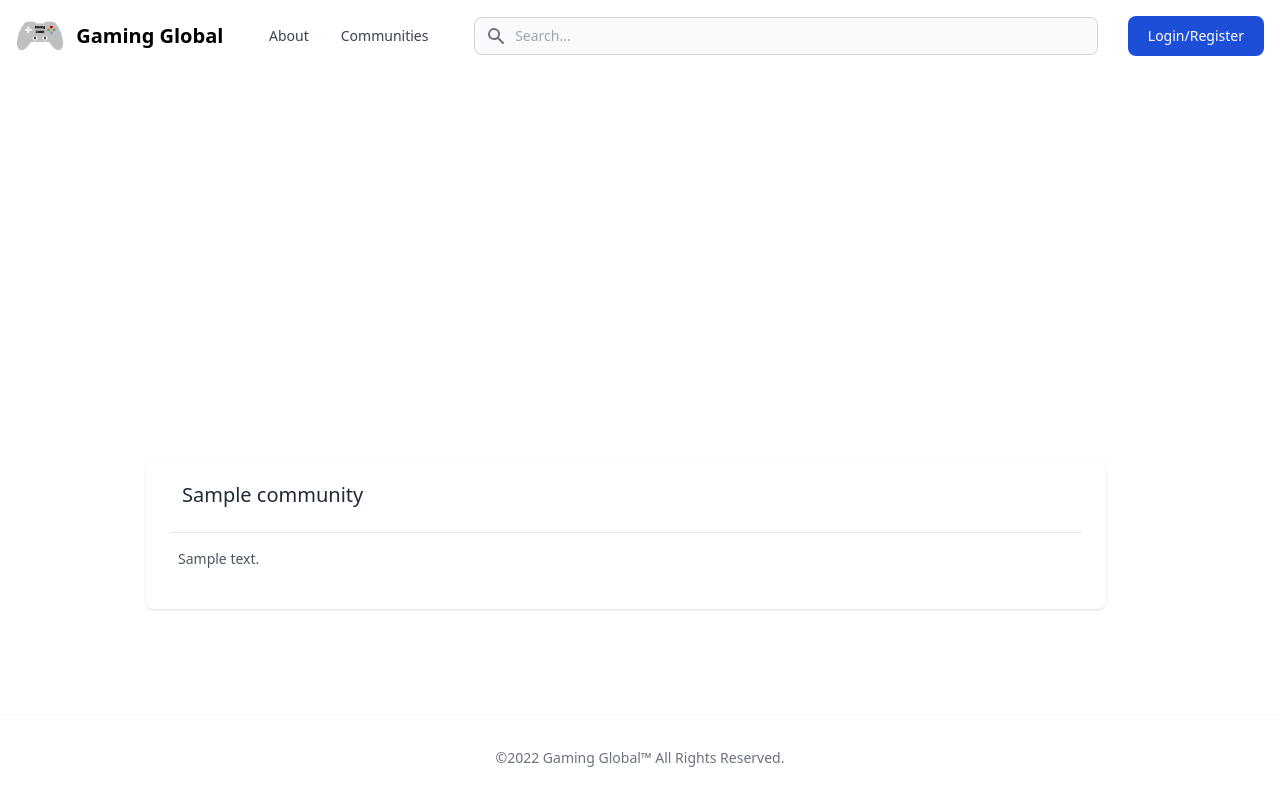
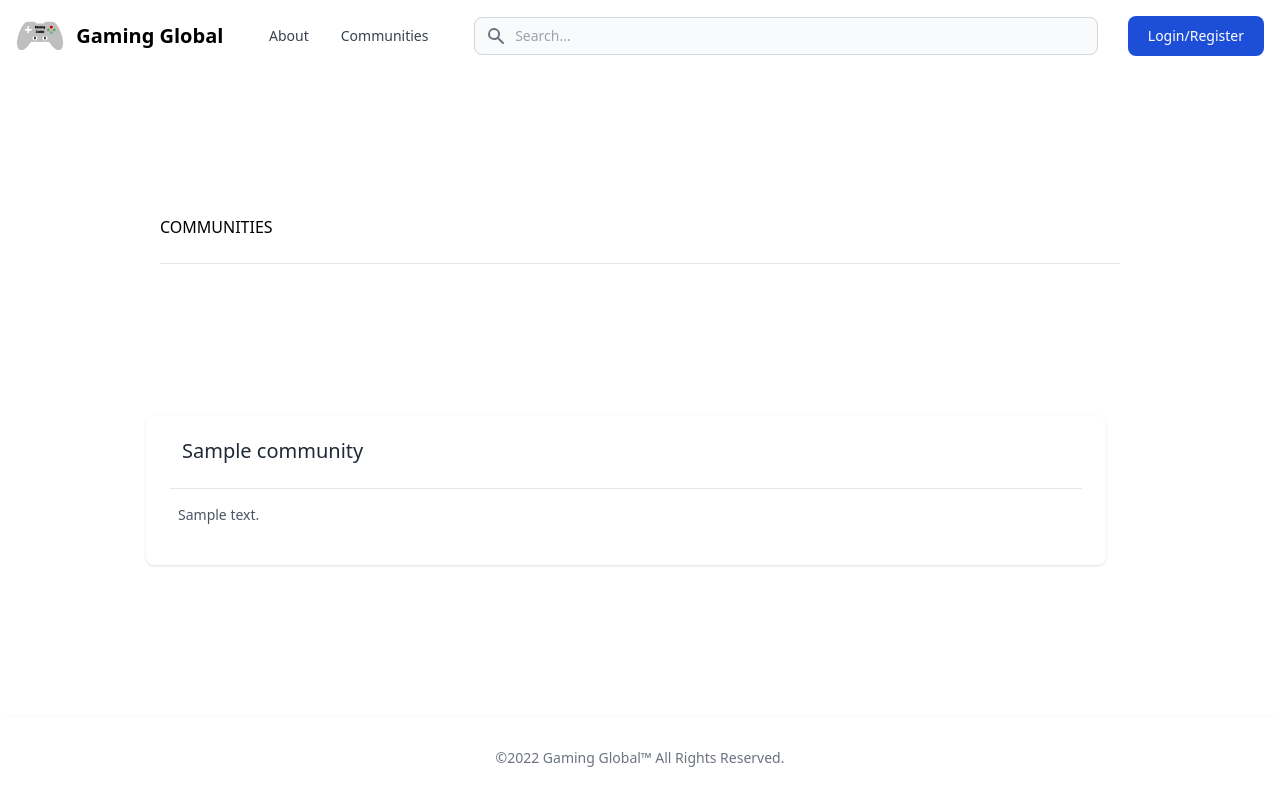
Before and after one commit to JuanPablo2655/3155_Final, a Flask app: page /communities in a window 1280 px wide. Run offline with Flask 3, Linux system fonts and the light colour scheme; tables that the repository leaves empty hold one stand-in row (values such as "Sample post"); parts of the project's set-up code (start-up, migrations or seed data) failed here and were passed over; some libraries are stand-ins or nearby versions.

Commit message:
Added more front-end stuff

```diff
--- a/templates/_base.html
+++ b/templates/_base.html
@@ -133,11 +133,10 @@
 		</nav>
 	</header>
 
-	<body>
+	<body class="h-screen">
 		{% with messages = get_flashed_messages(with_categories=true) %} {% if messages%} {% for message in messages%}
 		{% endfor %} {% endif %} {% endwith %} {% block body %} {% endblock %}
 	</body>
-
 	<!-- FOOTER AREA -->
 	<footer class="p-4 bg-white shadow md:px-6 md:py-8 dark:bg-gray-900">
 		<span class="block text-sm text-gray-500 sm:text-center dark:text-gray-400">©<a href="https://flowbite.com/"
--- a/templates/communities.html
+++ b/templates/communities.html
@@ -1,25 +1,41 @@
 {% extends '_base.html' %} {% block title %}Communities{% endblock %}Communities{% block body %}
-<h1 class="text-white text-5xl">Here is the Communities page. Look around or or create your own!</h1>
-<!--Create communities -->
-{% if session %}
-<a class="flex items-center text-white bg-blue-700 hover:bg-blue-800 focus:ring-4 focus:outline-none focus:ring-blue-300 font-medium rounded-lg text-sm px-5 py-2.5 text-center mr-3 md:mr-0 dark:focus:ring-blue-800 dark:bg-violet-400 dark:text-gray-900 dark:hover:bg-violet-500 w-56"
-  href="/community/form">Create your own one here!</a>
-{% endif %}
+<div class="flex justify-center">
+  <div class="flex justify-between w-3/4 border-b border-gray-200 dark:border-gray-700 pb-6 pt-6">
+    <h1>COMMUNITIES</h1>
 
-<h2 class="text-white text-3xl">Communities:</h2>
+    <!--Create communities -->
+    {% if session %}
+    <a class="flex items-center gap-x-2 justify-between text-white bg-blue-700 hover:bg-blue-800 focus:ring-4 focus:outline-none focus:ring-blue-300 font-medium rounded-lg text-sm px-5 py-2.5 text-center mr-3 md:mr-0 dark:focus:ring-blue-800 dark:bg-violet-400 dark:text-gray-900 dark:hover:bg-violet-500"
+      href="/community/form">CREATE COMMUNITY
+      <svg xmlns="http://www.w3.org/2000/svg" width="16" height="16" fill="currentColor" class="bi bi-plus-circle"
+        viewBox="0 0 16 16">
+        <path d="M8 15A7 7 0 1 1 8 1a7 7 0 0 1 0 14zm0 1A8 8 0 1 0 8 0a8 8 0 0 0 0 16z" />
+        <path
+          d="M8 4a.5.5 0 0 1 .5.5v3h3a.5.5 0 0 1 0 1h-3v3a.5.5 0 0 1-1 0v-3h-3a.5.5 0 0 1 0-1h3v-3A.5.5 0 0 1 8 4z" />
+      </svg></a>
+    {% endif %}
+  </div>
+</div>
+
 {% for community in communities %}
-<div aria-label="group of cards" tabindex="0" class="py-8 w-full">
+<!-- DISPLAYS GROUP OF CARD (COMMUNITIES )-->
+<div aria-label="group of cards" class="py-8 w-full dark:bg-gray-900">
   <div class="md:flex items-center justify-center w-full">
-    <div tabindex="0" aria-label="card 1"
-      class="slide-right focus:outline-none md:w-3/4 md:mr-7 lg:mb-0 mb-7 bg-white dark:bg-gray-800  p-6 shadow rounded-lg">
+    <div aria-label="card 1"
+      class="slide-right focus:outline-none md:w-3/4 md:mr-7 lg:mb-0 mb-7 bg-white dark:bg-gray-800 p-6 shadow rounded-lg">
       <div class="flex items-center border-b border-gray-200 dark:border-gray-700  pb-6">
+
+        <!-- TOP ROW  -->
         <div class="flex items-start justify-between w-full">
           <div class="pl-3 w-full">
             <a href="{{ url_for('community.community', name=community.community_name)}}" tabindex="0"
               class="focus:outline-none text-xl font-medium leading-5 text-gray-800 dark:text-white ">
               {{ community.community_name }}</a>
           </div>
-          <a href="{{ url_for('community.community', name=community.community_name)}}" role="img" aria-label="bookmark">
+
+          <!-- DARK HIDDEN HIDES THE CORESSPONDING SVG -->
+          <a class="dark: hidden" href="{{ url_for('community.community', name=community.community_name)}}" role="img"
+            aria-label="bookmark">MONKEY
             <svg xmlns="http://www.w3.org/2000/svg" width="24" height="24" viewBox="0 0 24 24" fill="none"
               stroke="#ffffff" stroke-width="2" stroke-linecap="round" stroke-linejoin="round">
               <circle cx="12" cy="12" r="10" />
@@ -33,7 +49,7 @@
         </div>
       </div>
       <div class="px-2">
-        <p tabindex="0" class="focus:outline-none text-sm leading-5 py-4 text-gray-600 dark:text-gray-200 ">{{
+        <p class="focus:outline-none text-sm leading-5 py-4 text-gray-600 dark:text-gray-200 ">{{
           community.description }}</p>
       </div>
     </div>
```
Also changed, not shown: templates/404.html (+3 -6 lines), templates/about.html (+7 -5 lines), templates/community.html (+8 -14 lines), templates/user.html (+10 -4 lines).
